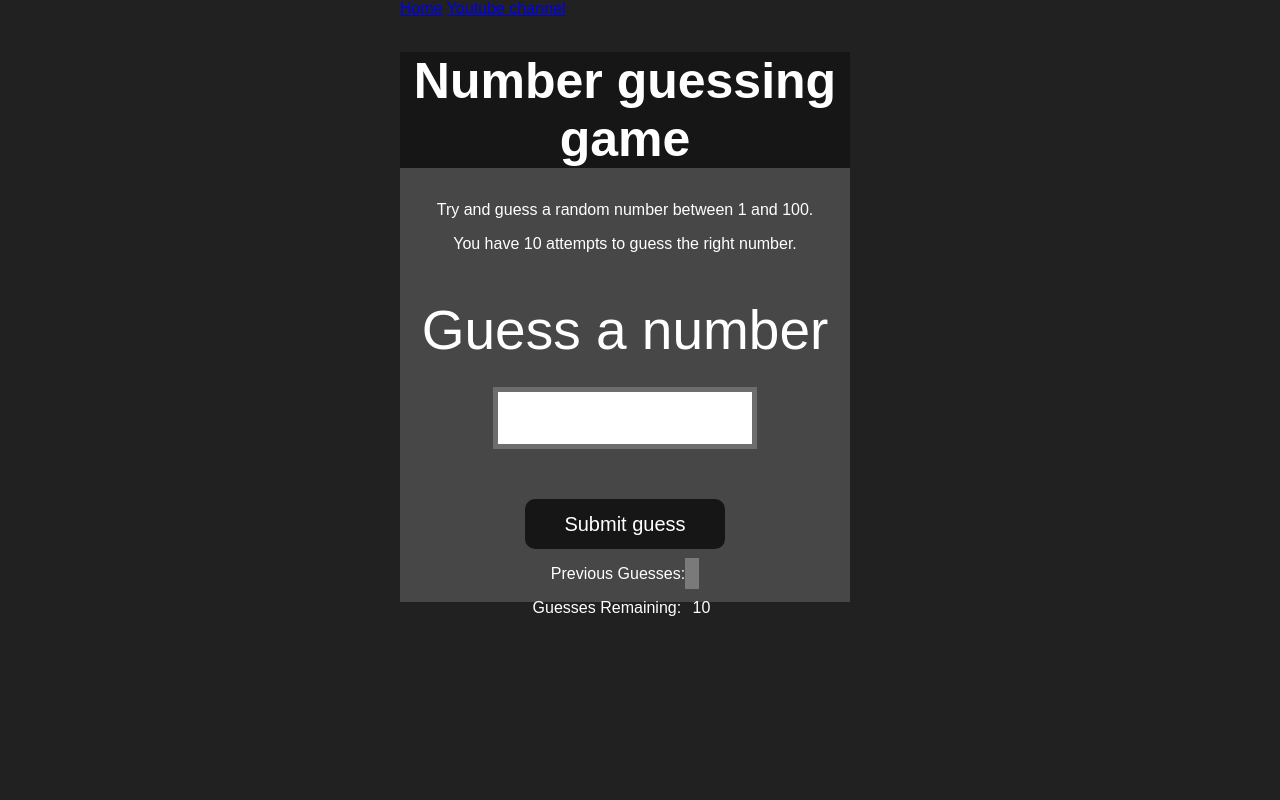
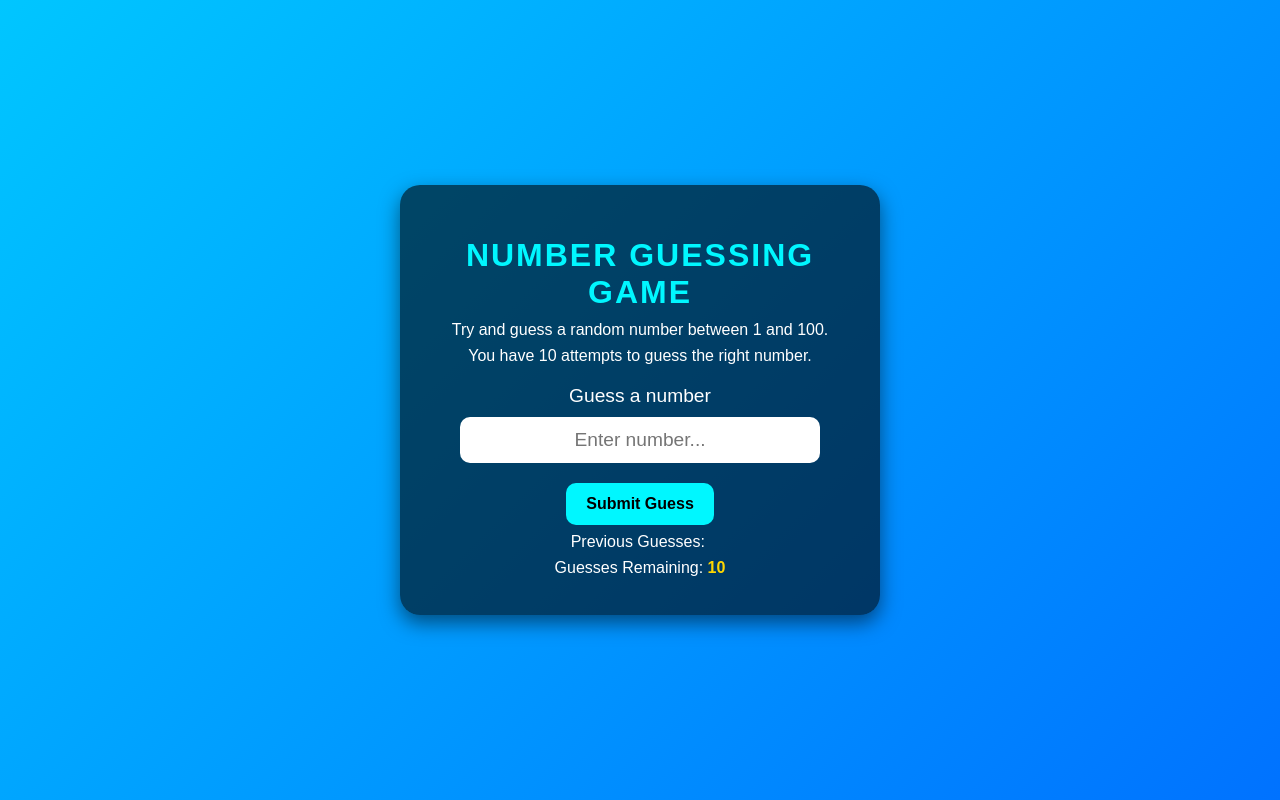
Before and after one commit to SHREYASH1504/JavaScript, a plain HTML site: page 05_Projects/04 Guess the Number/index.html in a window 1280 px wide. Drawn offline with Linux system fonts and the light colour scheme.

Commit message:
Project-4 Guess a Number

```diff
--- a/05_Projects/04 Guess the Number/guessNumber.js
+++ b/05_Projects/04 Guess the Number/guessNumber.js
@@ -0,0 +1,88 @@
+let randomNumber = parseInt(Math.random() * 100 + 1);
+
+const submit = document.querySelector('#subt');
+const userInput = document.querySelector('#guessField');
+const guessSlot = document.querySelector('.guesses');
+const remaining = document.querySelector('.lastResult');
+const lowOrHi = document.querySelector('.lowOrHi');
+const startOver = document.querySelector('.resultParas');
+
+const p = document.createElement('p');
+
+let prevGuess = [];
+let numGuess = 1;
+let playGame = true;
+
+if (playGame) {
+  submit.addEventListener('click', function (e) {
+    e.preventDefault();
+    const guess = parseInt(userInput.value);
+    validateGuess(guess);
+  });
+}
+
+function validateGuess(guess) {
+  if (isNaN(guess)) {
+    alert('Please enter a valid number');
+  } else if (guess < 1) {
+    alert('Please enter a number greater than 0');
+  } else if (guess > 100) {
+    alert('Please enter a number less than 100');
+  } else {
+    prevGuess.push(guess);
+    if (numGuess === 11) {
+      displayGuess(guess);
+      displayMessage(`Game Over 😢. Random number was ${randomNumber}`);
+      endGame();
+    } else {
+      displayGuess(guess);
+      checkGuess(guess);
+    }
+  }
+}
+
+function checkGuess(guess) {
+  if (guess === randomNumber) {
+    displayMessage(`🎉 You guessed it right!`);
+    endGame();
+  } else if (guess < randomNumber) {
+    displayMessage(`📉 Too low! Try again.`);
+  } else if (guess > randomNumber) {
+    displayMessage(`📈 Too high! Try again.`);
+  }
+}
+
+function displayGuess(guess) {
+  userInput.value = '';
+  guessSlot.innerHTML += `${guess}, `;
+  numGuess++;
+  remaining.innerHTML = `${11 - numGuess}`;
+}
+
+function displayMessage(message) {
+  lowOrHi.innerHTML = `<h2>${message}</h2>`;
+}
+
+function endGame() {
+  userInput.value = '';
+  userInput.setAttribute('disabled', '');
+  p.classList.add('button');
+  p.innerHTML = `<button id="newGame">Start New Game</button>`;
+  startOver.appendChild(p);
+  playGame = false;
+  newGame();
+}
+
+function newGame() {
+  const newGameButton = document.querySelector('#newGame');
+  newGameButton.addEventListener('click', function () {
+    randomNumber = parseInt(Math.random() * 100 + 1);
+    prevGuess = [];
+    numGuess = 1;
+    guessSlot.innerHTML = '';
+    remaining.innerHTML = `${11 - numGuess}`;
+    userInput.removeAttribute('disabled');
+    startOver.removeChild(p);
+    playGame = true;
+  });
+}
--- a/05_Projects/04 Guess the Number/index.html
+++ b/05_Projects/04 Guess the Number/index.html
@@ -3,36 +3,28 @@
 <head>
   <meta charset="UTF-8">
   <meta name="viewport" content="width=device-width, initial-scale=1.0">
-    <meta http-equiv="X-UA-Compatible" content="ie=edge">
   <title>Number Guessing Game</title>
   <link rel="stylesheet" href="style.css">
-    <link rel="stylesheet" href="../styles.css">
 </head>
-<body style="background-color:#212121; color:#fff;">
-  <nav>
-    <a href="/" aria-current="page">Home</a>
-    <a target="_blank" href="https://www.youtube.com/@chaiaurcode"
-      >Youtube channel</a
-    >
-  </nav>
-
+<body>
   <div id="wrapper">
-      <h1>Number guessing game</h1>
+    <h1>Number Guessing Game</h1>
     <p>Try and guess a random number between 1 and 100.</p>
     <p>You have 10 attempts to guess the right number.</p>
-    </br>
+
     <form class="form">
-            <label2 for="guessField" id="guess">Guess a number</label>
-            <input type="text" id="guessField" class="guessField">
-            <input type="submit" id="subt" value="Submit guess" class="guessSubmit">
+      <label for="guessField" id="guess">Guess a number</label>
+      <input type="text" id="guessField" class="guessField" placeholder="Enter number...">
+      <input type="submit" id="subt" value="Submit Guess" class="guessSubmit">
     </form>
 
     <div class="resultParas">
-            <p >Previous Guesses: <span class="guesses"></span></p>
-            <p >Guesses Remaining: <span class="lastResult">10</span></p>
+      <p>Previous Guesses: <span class="guesses"></span></p>
+      <p>Guesses Remaining: <span class="lastResult">10</span></p>
       <p class="lowOrHi"></p>
     </div>
   </div>
+
   <script src="guessNumber.js"></script>
 </body>
 </html>
--- a/05_Projects/04 Guess the Number/style.css
+++ b/05_Projects/04 Guess the Number/style.css
@@ -1,91 +1,76 @@
-html {
-  font-family: sans-serif;
+body {
+  margin: 0;
+  font-family: "Poppins", sans-serif;
+  display: flex;
+  justify-content: center;
+  align-items: center;
+  height: 100vh;
+  background: linear-gradient(135deg, #00c6ff, #0072ff);
+  color: #fff;
 }
 
-body {
-  width: 300px;
-  max-width: 750px;
-  min-width: 480px;
-  margin: 0 auto;
-  background-color: #212121;
+#wrapper {
+  text-align: center;
+  background: rgba(0, 0, 0, 0.6);
+  padding: 30px;
+  border-radius: 20px;
+  width: 420px;
+  box-shadow: 0 8px 20px rgba(0, 0, 0, 0.5);
 }
 
-.lastResult {
-  color: white;
-  padding: 7px;
+h1 {
+  font-size: 2rem;
+  margin-bottom: 10px;
+  text-transform: uppercase;
+  letter-spacing: 2px;
+  color: #00f7ff;
 }
 
-.guesses {
-  color: white;
-  padding: 7px;
+p {
+  margin: 8px 0;
+  font-size: 1rem;
 }
 
-button {
-  background-color: #141414;
-  color: #fff;
-  width: 250px;
-  height: 50px;
-  border-radius: 25px;
-  font-size: 30px;
-  border-style: none;
-  margin-top: 30px;
-  /* margin-left: 50px; */
+#guess {
+  display: block;
+  margin-top: 20px;
+  font-size: 1.2rem;
+}
+
+#guessField {
+  margin-top: 10px;
+  padding: 12px;
+  font-size: 1.2rem;
+  width: 80%;
+  border-radius: 10px;
+  border: none;
+  text-align: center;
 }
 
 #subt {
-  background-color: #161616;
-  color: #ffffff;
-  width: 200px;
-  height: 50px;
+  margin-top: 20px;
+  padding: 12px 20px;
+  background: #00f7ff;
+  border: none;
   border-radius: 10px;
-  font-size: 20px;
-  border-style: none;
-  margin-top: 50px;
-  /* margin-left: 75px; */
+  font-size: 1rem;
+  font-weight: bold;
+  cursor: pointer;
+  transition: 0.3s;
 }
 
-#guessField {
-  color: #000;
-  width: 250px;
-  height: 50px;
-  font-size: 30px;
-  border-style: none;
-  margin-top: 25px;
-
-  /* margin-left: 50px; */
-  border: 5px solid #6c6d6d;
-  text-align: center;
+#subt:hover {
+  background: #00d0d0;
 }
 
-#guess {
-  font-size: 55px;
-  /* margin-left: 90px; */
-  margin-top: 120px;
-  color: #fff;
+.guesses,
+.lastResult {
+  display: inline-block;
+  font-weight: bold;
+  color: #ffd700;
 }
 
-.guesses {
-  background-color: #7a7a7a;
+.lowOrHi h2 {
+  margin-top: 15px;
+  font-size: 1.3rem;
 }
-
-#wrapper {
-  box-sizing: border-box;
-  text-align: center;
-  width: 450px;
-  height: 550px;
-  background-color: #474747;
-  color: #fff;
-  font-size: 25px;
-}
-
-h1 {
-  background-color: #161616;
-
-  color: #fff;
-  text-align: center;
-}
-
-p {
-  font-size: 16px;
-  text-align: center;
-}
```
Lines whose indentation alone changed are shown as unchanged.
